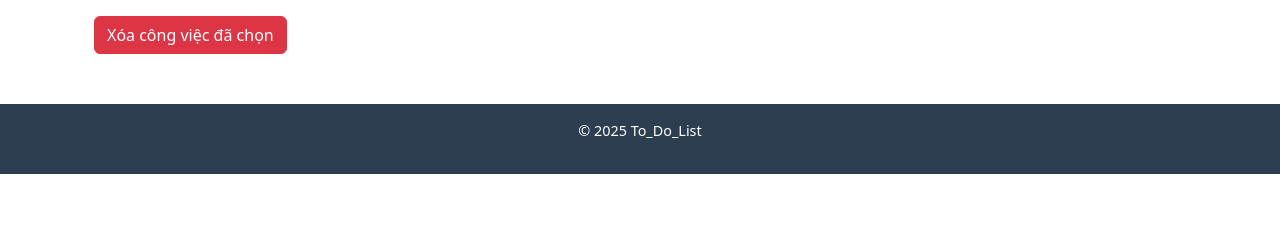
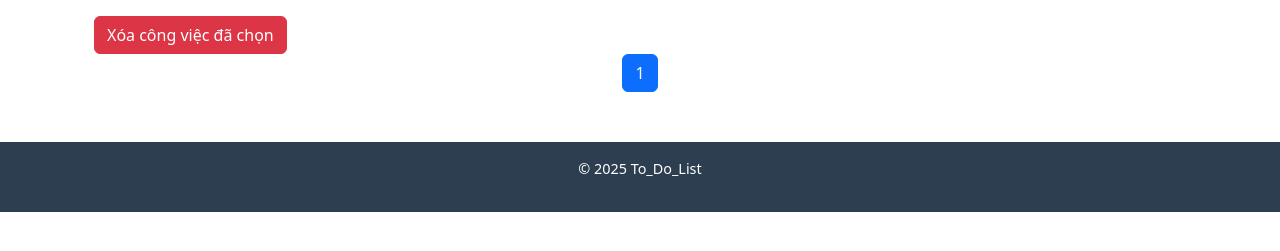
Before and after one commit to HyyyIT/flask_tiny_app, a Django app: page /to-do-list/ in a window 1280 px wide. Shown: the part 249-500 px from the top of the page. Run offline with Django 5.2, Linux system fonts and the light colour scheme; a user stored in the database is signed in; data comes from the database, SQL or seed files in the repository; both versions use the stored data as it was after the commit.

Commit message:
cập nhật phân trang

```diff
--- a/flask_tiny_app/to_do_list/templates/to_do_list.html
+++ b/flask_tiny_app/to_do_list/templates/to_do_list.html
@@ -52,5 +52,49 @@
         </table>
         <button type="submit" class="btn btn-danger">Xóa công việc đã chọn</button>
     </form>
+
+    <!-- Phân trang -->
+    <nav aria-label="Task pagination">
+        <ul class="pagination justify-content-center">
+            {% if tasks.has_previous %}
+                <li class="page-item">
+                    <a class="page-link" href="?page=1">Trang đầu</a>
+                </li>
+                <li class="page-item">
+                    <a class="page-link" href="?page={{ tasks.previous_page_number }}">Trước</a>
+                </li>
+            {% endif %}
+
+            {% for num in tasks.paginator.page_range %}
+                {% if num == tasks.number %}
+                    <li class="page-item active">
+                        <span class="page-link">{{ num }}</span>
+                    </li>
+                {% elif num > tasks.number|add:'-2' and num < tasks.number|add:'2' %}
+                    <li class="page-item">
+                        <a class="page-link" href="?page={{ num }}">{{ num }}</a>
+                    </li>
+                {% elif num == 1 or num == tasks.paginator.num_pages %}
+                    <li class="page-item">
+                        <a class="page-link" href="?page={{ num }}">{{ num }}</a>
+                    </li>
+                {% elif num == tasks.number|add:'-2' or num == tasks.number|add:'2' %}
+                    <li class="page-item disabled">
+                        <span class="page-link">...</span>
+                    </li>
+                {% endif %}
+            {% endfor %}
+
+            {% if tasks.has_next %}
+                <li class="page-item">
+                    <a class="page-link" href="?page={{ tasks.next_page_number }}">Tiếp</a>
+                </li>
+                <li class="page-item">
+                    <a class="page-link" href="?page={{ tasks.paginator.num_pages }}">Trang cuối</a>
+                </li>
+            {% endif %}
+        </ul>
+    </nav>
+
 </div>
 {% endblock %}
--- a/flask_tiny_app/to_do_list/views.py
+++ b/flask_tiny_app/to_do_list/views.py
@@ -61,7 +61,12 @@ def logout(request):
 
 @login_required
 def to_do_list(request):
-    tasks = Task.objects.filter(user=request.user).order_by('id')
+    tasks_list = Task.objects.filter(user=request.user).order_by('id')
+    paginator = Paginator(tasks_list, 10)  # 10 công việc mỗi trang
+
+    page_number = request.GET.get('page')
+    tasks = paginator.get_page(page_number)
+
     return render(request, 'to_do_list.html', {'tasks': tasks})
 
 # Trang quản trị Admin
@@ -121,11 +126,18 @@ def reset_user_password(request, user_id):
         return redirect('admin_dashboard')
 
     return render(request, 'reset-user-password.html', {'user': user})
-# Danh sách nhiệm vụ của người dùng
 @login_required
 def to_do_list(request):
-    tasks = Task.objects.filter(user=request.user)
-    return render(request, 'to_do_list.html', {'tasks': tasks})
+    tasks_list = Task.objects.filter(user=request.user).order_by('id')
+    paginator = Paginator(tasks_list, 10)  # 10 công việc mỗi trang
+
+    page_number = request.GET.get('page')
+    tasks = paginator.get_page(page_number)
+
+    return render(request, 'to_do_list.html', {
+        'tasks': tasks,
+        'paginator': paginator,
+    })
 
 # Xóa nhiều nhiệm vụ cùng lúc và reset ID
 @login_required
@@ -136,17 +148,23 @@ def delete_multiple_tasks(request):
         messages.success(request, "Các nhiệm vụ đã được xóa thành công.")
         reset_task_ids()
     return redirect('to_do_list')
-# Thêm công việc với timestamp
+
 @login_required
 def add_task(request):
     if request.method == "POST":
         title = request.POST.get("title")
         if title:
             Task.objects.create(user=request.user, title=title, completed=False, created_at=timezone.now(), updated_at=timezone.now())
+
+            # Tính toán số trang mới nhất sau khi thêm công việc
+            tasks_list = Task.objects.filter(user=request.user).order_by('id')
+            paginator = Paginator(tasks_list, 10)  # 10 công việc mỗi trang
+            last_page = paginator.num_pages  # Trang cuối cùng
+
             messages.success(request, "Công việc đã được thêm!")
-            reset_task_ids()
+            return redirect(f"{request.path}?page={last_page}")  # Điều hướng đến trang cuối cùng
+
     return redirect("to_do_list")
-
 
 
 # Chỉnh sửa công việc với timestamp
```
Also changed, not shown: flask_tiny_app/db.sqlite3.
